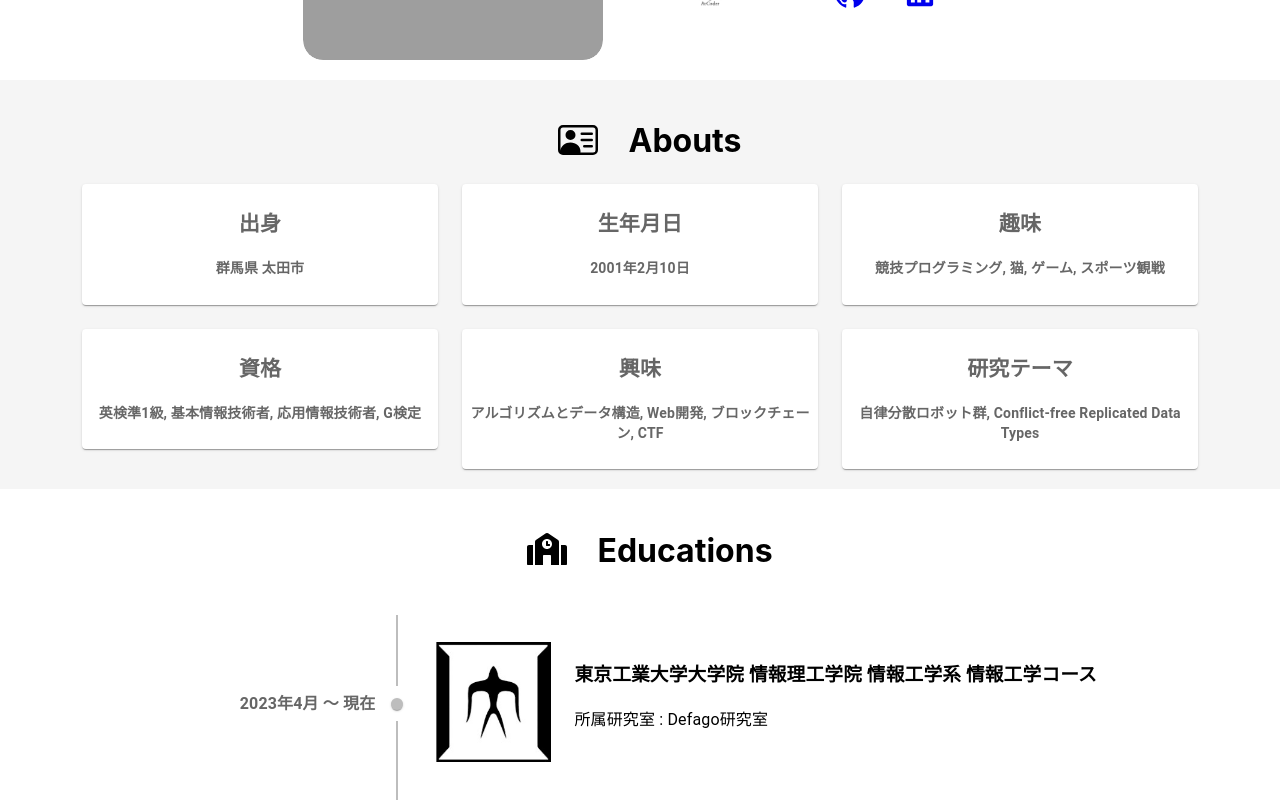
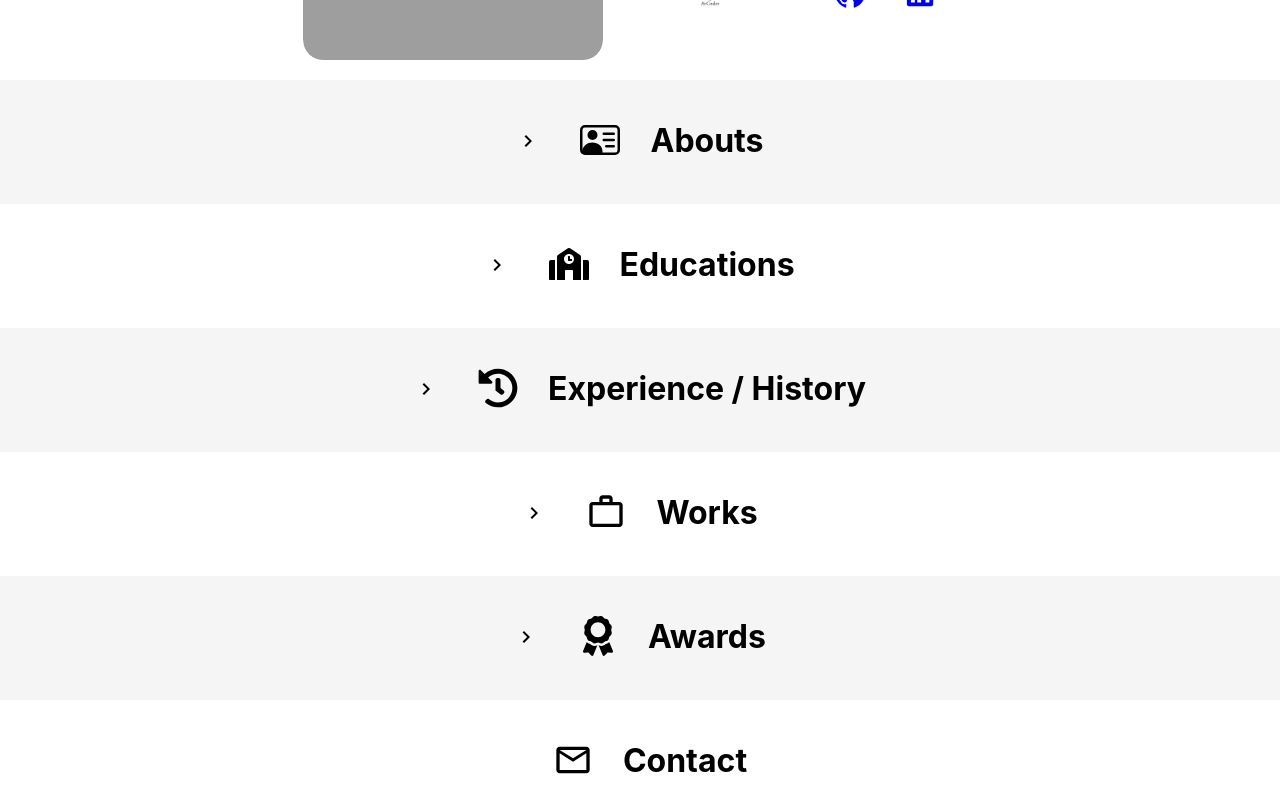
Before and after one commit to Nanashima21/Nanashima21.github.io, a React (Create React App) app: page / in a window 1280 px wide. Shown: the part 300-1100 px from the top of the page. Built offline with nearby package versions, Linux system fonts and the light colour scheme; grey boxes are pictures that could not be loaded; some icons are missing.

Commit message:
fold button

```diff
--- a/src/App.css
+++ b/src/App.css
@@ -35,6 +35,14 @@
   justify-content: center;
 }
 
+.toggleButton {
+  border: none;
+  background-color: transparent;
+  cursor: pointer;
+  padding: 0;
+  margin-right: 10px;
+}
+
 .contents {
   margin-top: 40px;
   align-items: center;
--- a/src/App.tsx
+++ b/src/App.tsx
@@ -1,4 +1,4 @@
-import React from "react";
+import React, { useState } from "react";
 import "./App.css";
 import Abouts from "./components/AboutsGrid";
 import Navbar from "./components/Navbar";
@@ -12,8 +12,21 @@ import { FaSchool, FaLinkedin, FaHistory, FaAward } from "react-icons/fa";
 import { ImGithub } from "react-icons/im";
 import { FaXTwitter } from "react-icons/fa6";
 import { MdWorkOutline, MdMailOutline } from "react-icons/md";
+import { KeyboardArrowDown, KeyboardArrowRight } from "@mui/icons-material";
 
 const App = () => {
+  const [showAbouts, setShowAbouts] = useState(false);
+  const [showEducations, setShowEducations] = useState(false);
+  const [showHistory, setShowHistory] = useState(false);
+  const [showWorks, setShowWorks] = useState(false);
+  const [showAwards, setShowAwards] = useState(false);
+
+  const toggleAbouts = () => setShowAbouts(!showAbouts);
+  const toggleEducations = () => setShowEducations(!showEducations);
+  const toggleHistory = () => setShowHistory(!showHistory);
+  const toggleWorks = () => setShowWorks(!showWorks);
+  const toggleAwards = () => setShowAwards(!showAwards);
+
   return (
     <div className="App">
       <Navbar />
@@ -50,49 +63,69 @@ const App = () => {
       </div>
       <div className="odd">
         <div className="title">
+          <button className="toggleButton" onClick={toggleAbouts}>
+            {showAbouts ? <KeyboardArrowDown /> : <KeyboardArrowRight />}
+          </button>
           <a className="icon">
             <BsPersonVcard size="40px" />
           </a>
           <h1>Abouts</h1>
         </div>
-        <Abouts />
+        {showAbouts && <Abouts />}
       </div>
       <div className="even">
         <div className="title">
+          <button className="toggleButton" onClick={toggleEducations}>
+            {showEducations ? <KeyboardArrowDown /> : <KeyboardArrowRight />}
+          </button>
           <a className="icon">
             <FaSchool size="40px" />
           </a>
           <h1>Educations</h1>
         </div>
-        <TimeLine datas={educationsData} />
+        {showEducations && <TimeLine datas={educationsData} />}
       </div>
       <div className="odd">
         <div className="title">
+          <button className="toggleButton" onClick={toggleHistory}>
+            {showHistory ? <KeyboardArrowDown /> : <KeyboardArrowRight />}
+          </button>
           <a className="icon">
             <FaHistory size="40px" />
           </a>
           <h1>Experience / History</h1>
         </div>
-        <TimeLine datas={historiesData} />
+        {showHistory && <TimeLine datas={historiesData} />}
       </div>
       <div className="even">
         <div className="title">
+          <button className="toggleButton" onClick={toggleWorks}>
+            {showWorks ? <KeyboardArrowDown /> : <KeyboardArrowRight />}
+          </button>
           <a className="icon">
             <MdWorkOutline size="40px" />
           </a>
           <h1>Works</h1>
         </div>
-        <Works />
+        {showWorks && <Works />}
       </div>
       <div className="odd">
         <div className="title">
+          <button className="toggleButton" onClick={toggleAwards}>
+            {showAwards ? <KeyboardArrowDown /> : <KeyboardArrowRight />}
+          </button>
           <a className="icon">
             <FaAward size="40px" />
           </a>
           <h1>Awards</h1>
         </div>
+        {showAwards && (
           <h4>
             <ul className="contents_ul">
+              <li className="contents_li">
+                ・2024年1月 技育CAMP マンスリーハッカソン vol.13
+                ウイングアーク1st株式会社賞 作品名「ToGather」
+              </li>
               <li className="contents_li">
                 ・2023年9月 情報科学ワークショップ
                 優秀プレゼンテーション賞「Efficient Simulations of
@@ -104,6 +137,7 @@ const App = () => {
               </li>
             </ul>
           </h4>
+        )}
       </div>
 
       <div className="even">
```
Lines whose indentation alone changed are shown as unchanged.
